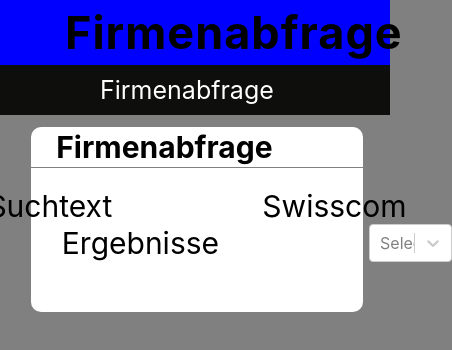
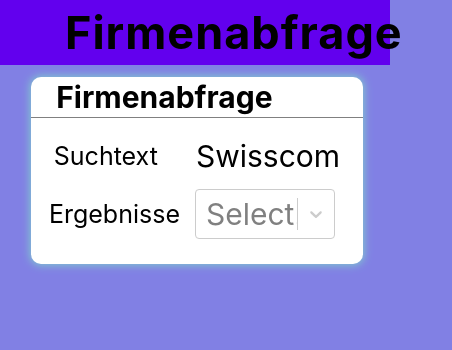
Before and after one commit to TanvirChy/firmenabfrage, a React (Create React App) app: page / in a window 390 px wide. Shown: the top 350 px of the page, 452 px wide, since content can reach past the window. Built offline with nearby package versions, Linux system fonts and the light colour scheme.

Commit message:
before intrigate with api

```diff
--- a/src/components/card/card.css
+++ b/src/components/card/card.css
@@ -8,7 +8,8 @@
   width: 85%;
   border-radius: 10px;
   min-height: 30%;
-  padding-bottom: 50px;
+  padding-bottom: 25px;
+  box-shadow: 0px 0px 8px 1px #81cdcd;
 }
 
 .card_title {
@@ -17,3 +18,7 @@
   padding: 2px 25px;
   font-weight: bolder;
 }
+
+@media screen and (max-width: 425px) {
+
+}
--- a/src/components/firmenDetail/FirmenDetail.jsx
+++ b/src/components/firmenDetail/FirmenDetail.jsx
@@ -6,14 +6,14 @@
     <div className="firmen_detail_content">
       <div className="firmen_detail_row">
        <div className="firmen-label">
-          <p>name</p>
-          <p>email</p>
-          <p>homeTown</p>
+          <div className="firmen-detail-feilds">name</div>
+          <div className="firmen-detail-feilds">email</div>
+          <div className="firmen-detail-feilds">homeTown</div>
         </div>
         <div className="firmen-value">
-          <p>tanvir</p>
-          <p>tanvir@bitcode.pro</p>
-          <p>Chittagong</p>
+          <div className="firmen-detail-feilds">tanvir</div>
+          <div className="firmen-detail-feilds">tanvir@bitcode.pro</div>
+          <div className="firmen-detail-feilds">Chittagong</div>
         </div>
       </div>
     </div>
--- a/src/components/firmenDetail/firmenDetail.css
+++ b/src/components/firmenDetail/firmenDetail.css
@@ -1,5 +1,10 @@
 .firmen_detail_content {
-    text-align: center;
+  text-align: center;
+}
+
+.firmen-detail-feilds {
+  font-size: 30px;
+  padding: 5px;
 }
 
 .firmen_detail_row {
@@ -23,3 +28,24 @@
   display: flex;
   flex-direction: column;
 }
+
+@media screen and (max-width: 425px) {
+  .firmen-detail-feilds {
+    font-size: 20px;
+    padding: 5px;
+    min-height: 30px;
+  }
+  .firmen-label {
+    width: 50%;
+    text-align: left;
+    display: flex;
+    flex-direction: column;
+    padding-left: 20px;
+  }
+  .firmen_detail_row {
+    width: 100%;
+    display: flex;
+    gap: 30px;
+    word-wrap: break-word;
+  }
+}
--- a/src/components/firmenTable/firmenTable.css
+++ b/src/components/firmenTable/firmenTable.css
@@ -6,3 +6,8 @@
 .ka-cell-text {
   padding: 0px 22px;
 }
+
+.ka-thead-cell-content-wrapper{
+  text-align: left;
+  padding: 0px 22px;
+}
--- a/src/components/firmenTop/FirmenTop.jsx
+++ b/src/components/firmenTop/FirmenTop.jsx
@@ -6,44 +6,35 @@
 const options = [
   { value: "chocolate", label: "Chocolate" },
   { value: "strawberry", label: "Strawberry" },
-  { value: "vanilla", label: "Vanilla" },
-  { value: "chocolate", label: "Chocolate" },
-  { value: "strawberry", label: "Strawberry" },
-  { value: "vanilla", label: "Vanilla" },
-  { value: "chocolate", label: "Chocolate" },
-  { value: "strawberry", label: "Strawberry" },
-  { value: "vanilla", label: "Vanilla" },
-  { value: "chocolate", label: "Chocolate" },
-  { value: "strawberry", label: "Strawberry" },
-  { value: "vanilla", label: "Vanilla" },
-  { value: "chocolate", label: "Chocolate" },
-  { value: "strawberry", label: "Strawberry" },
-  { value: "vanilla", label: "Vanilla" },
+  { value: "dhaka", label: "dhaka" },
+  { value: "chittagong", label: "chittagong" },
+  { value: "sylet", label: "sylet" },
+  { value: "rajshahi", label: "rajshahi" },
+  { value: "rangpur", label: "rangpur" },
+  { value: "bogura", label: "bogura" },
+
 ];
 
 const FirmenTop = ({ ergebnisse, setErgebnisse }) => {
-
+  const [companyName,setCompanyName] = useState('Swisscom');
   return (
     <div className="firmen_top_content">
-      <div className="input_section">
-        <label htmlFor="" className="input_label">
+      <div className="input-section-first">
+        <label  className="input-first-label">
           Suchtext
         </label>
+        {/* <input type="text" onChange={(e)=>setCompanyName(e.target.value)} value={companyName} /> */}
         <div className="input-value">Swisscom</div>
       </div>
-      <div className="input_section">
-        <div className="input_select">
-          <label className="input_label">
-            Ergebnisse
-          </label>
+      <div className="input-section-second">
+        <label className="input-second-label">Ergebnisse</label>
 
-          <Select
-            defaultValue={ergebnisse}
-            onChange={setErgebnisse}
-
-            options={options}
-          />
-        </div>
+        <Select
+          defaultValue={ergebnisse}
+          onChange={setErgebnisse}
+          className="input-value"
+          options={options}
+        />
       </div>
     </div>
   );
--- a/src/components/firmenTop/firmenTop.css
+++ b/src/components/firmenTop/firmenTop.css
@@ -1,23 +1,29 @@
-.firmen_top_content{
+.firmen_top_content {
   padding-top: 20px;
-
 }
 
-.input_section{
+.input-section-first {
   display: flex;
   align-items: center;
   justify-content: center;
-
+  padding-bottom: 15px;
 }
 
-.input_select{
+.input-section-second {
+  display: flex;
+  align-items: center;
+  justify-content: center;
+  margin-left: 170px;
+}
+
+.input_select {
   display: flex;
   align-items: center;
   justify-content: center;
   margin-left: 120px;
 }
 
-.input_select_feild{
+.input_select_feild {
   width: 180px;
   height: 30px;
   padding-left: 5px;
@@ -25,19 +31,74 @@
   box-shadow: 0px 0px 2px 3px rgb(0 0 255 / 20%);
 }
 
-.input_select_feild > option{
+.input_select_feild > option {
   padding: 10px;
 }
 
-.input_label{
-    padding-right: 150px;
-    font-size: 30px;
+.input-first-label {
+  padding-right: 38px;
+  font-size: 25px;
+}
 
+.input-second-label {
+  padding-right: 40px;
+  font-size: 25px;
 }
-.input-value{
+.input-value {
   font-size: 30px;
 }
 
-.css-319lph-ValueContainer{
+.css-319lph-ValueContainer {
   width: 170px;
 }
+
+.css-b62m3t-container {
+    position: relative;
+    box-sizing: border-box;
+    padding-right: 10px;
+    width: 30%;
+    /* padding-left: 91px; */
+}
+
+@media screen and (max-width: 1024px) {
+    .input-section-second {
+        display: flex;
+        align-items: center;
+        justify-content: center;
+        margin: 0px;
+
+    }
+    .input-second-label {
+        padding-right: 15px;
+        font-size: 25px;
+    }
+    .css-b62m3t-container {
+        position: relative;
+        box-sizing: border-box;
+        padding-right: 10px;
+        width: 150px;
+    }
+}
+
+
+
+
+@media screen and (max-width: 425px) {
+    .input-section-second {
+        display: flex;
+        align-items: center;
+        justify-content: center;
+        margin: 0px;
+
+    }
+    .input-second-label {
+        padding-right: 15px;
+        font-size: 25px;
+    }
+    .css-b62m3t-container {
+        position: relative;
+        box-sizing: border-box;
+        padding-right: 10px;
+        width: 150px;
+    }
+}
--- a/src/components/zefix/Zefix.jsx
+++ b/src/components/zefix/Zefix.jsx
@@ -13,7 +13,7 @@
       <header className="zefix-header">
         <div className="zefix-header-title">Firmenabfrage</div>
       </header>
-      <div className="zefix-title">Firmenabfrage</div>
+      {/* <div className="zefix-title">Firmenabfrage</div> */}
 
       {!weiter && (
         <Card title={"Firmenabfrage"}>
@@ -43,8 +43,18 @@
       {weiter && (
         <>
           <div className="zefix-btn-container">
-            <button className="zefix-btn">Cencel</button>
-            <button className="zefix-btn">Confirm</button>
+            <button
+              className="zefix-cencel-btn"
+              onClick={() => setWeiter(false)}
+            >
+              Cancel
+            </button>
+            <button
+              className="zefix-confirm-btn"
+
+            >
+              Confirm
+            </button>
           </div>
         </>
       )}
@@ -53,3 +63,11 @@
 };
 
 export default Zefix;
+
+
+
+// Test: https://www.zefixintg.admin.ch/ZefixPublicREST/
+// Production: https://www.zefix.admin.ch/ZefixPublicREST/
+
+// Username: rg@multi-concept.ch
+// Password: 4z7P6NZK
--- a/src/components/zefix/zafix.css
+++ b/src/components/zefix/zafix.css
@@ -1,6 +1,5 @@
 .zefix-header {
-  background-color: blue;
-  background-color: blue;
+  background-color: rgba(98, 0, 238);
   padding: 5px 65px;
 }
 .zefix-header-title {
@@ -10,15 +9,73 @@
 }
 .zefix-title {
   font-size: 25px;
-  padding: 10px 100px;
+  padding: 2px 100px;
   background-color: rgb(14 14 13);
   color: white;
 }
 
 .zefix-btn-container {
+  position: relative;
+  width: 100%;
 }
-.zefix-btn-container {
+
+@media screen and (max-width: 425px) {
+  .zefix-btn-container {
+    position: relative;
+    width: 80%;
+  }
 }
 
 .zefix-btn {
+  padding: 5px 20px;
+  position: absolute;
+  left: 80%;
+  font-size: 25px;
+  border-radius: 10px;
+  border: none;
+  font-weight: bold;
+  color: white;
+  background-color: rgba(96, 0, 234);
 }
+
+.zefix-btn:hover {
+  background-color: rgba(0, 0, 255);
+  transition: all ease 1s;
+}
+.zefix-cencel-btn{
+  padding: 5px 20px;
+  position: absolute;
+  left: 65%;
+  font-size: 25px;
+  border-radius: 10px;
+  border: none;
+  font-weight: bold;
+  color: white;
+  background-color: rgba(96, 0, 234);
+
+}
+.zefix-confirm-btn{
+  padding: 5px 20px;
+  position: absolute;
+  left: 75%;
+  font-size: 25px;
+  border-radius: 10px;
+  border: none;
+  font-weight: bold;
+  color: white;
+  background-color: rgba(96, 0, 234);
+}
+
+@media screen and (max-width: 425px) {
+  .zefix-confirm-btn {
+    padding: 2px 10px;
+    position: absolute;
+    left: 75%;
+    font-size: 25px;
+    border-radius: 10px;
+    border: none;
+    font-weight: bold;
+    color: white;
+    background-color: rgba(96, 0, 234);
+}
+}
--- a/src/index.css
+++ b/src/index.css
@@ -4,7 +4,7 @@
   margin: 0;
   padding: 0;
   box-sizing: border-box;
-  background-color: gray;
+  background-color: rgba(129, 128, 228);
   font-family: -apple-system, BlinkMacSystemFont, 'Segoe UI', 'Roboto', 'Oxygen',
     'Ubuntu', 'Cantarell', 'Fira Sans', 'Droid Sans', 'Helvetica Neue',
     sans-serif;
```
Lines whose indentation alone changed are shown as unchanged.
